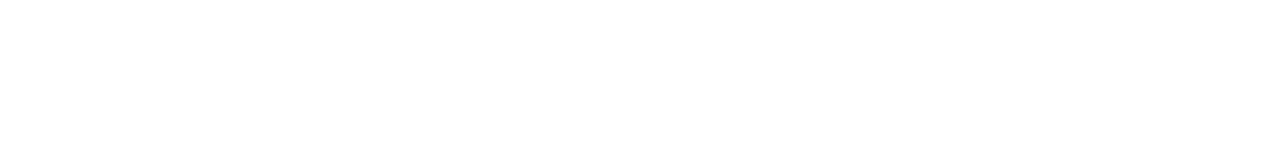
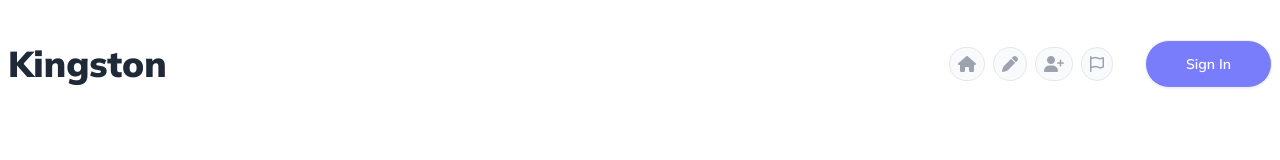
Before and after one commit to MimChowdhury66/PH6-Retro-forum, a plain HTML site: page index.html in a window 1280 px wide. Drawn offline with nearby package versions, Linux system fonts and the light colour scheme.

Commit message:
nav-bar-add

```diff
--- a/index.html
+++ b/index.html
@@ -16,6 +16,13 @@
         type="text/css" />
     <script
         src="https://cdn.tailwindcss.com"></script>
+
+    <!-- font awesome -->
+    <link rel="stylesheet"
+        href="https://cdnjs.cloudflare.com/ajax/libs/font-awesome/6.5.1/css/all.min.css"
+        integrity="sha512-DTOQO9RWCH3ppGqcWaEA1BIZOC6xxalwEsw9c2QQeAIftl+Vegovlnee1c9QX4TctnWMn13TZye+giMm8e2LwA=="
+        crossorigin="anonymous"
+        referrerpolicy="no-referrer" />
 
     <!-- google font -->
     <link rel="preconnect"
@@ -39,10 +46,67 @@
 
 <body class="font">
 
+    <header
+        class="container mx-auto mt-8">
+        <!-- nav section -->
+        <section>
+            <div
+                class="navbar bg-base-100">
+                <div
+                    class="navbar-start">
+
+                    <a
+                        class=" lg:text-4xl font-black">Kingston</a>
+                </div>
+
+                <div
+                    class="navbar-end ">
+                    <div class=" lg:mr-6 flex"
+                        data-tip="hello">
+                        <div class="tooltip"
+                            data-tip="home">
+                            <i
+                                class=" fa-solid fa-house lg:border lg:rounded-full lg:bg-slate-50 text-gray-400 p-1 lg:p-2 lg:mr-2 "></i>
+                        </div>
+                        <div class="tooltip"
+                            data-tip="edit">
+                            <i
+                                class="fa-solid fa-pen lg:border lg:rounded-full lg:bg-slate-50 text-gray-400 p-1 lg:p-2 lg:mr-2"></i>
+                        </div>
+                        <div class="tooltip"
+                            data-tip="add">
+                            <i
+                                class="fa-solid fa-user-plus lg:border lg:rounded-full lg:bg-slate-50 text-gray-400 p-1 lg:p-2 lg:mr-2"></i>
+                        </div>
+                        <div class="tooltip"
+                            data-tip="find">
+                            <i
+                                class="fa-regular fa-flag lg:border lg:rounded-full lg:bg-slate-50 text-gray-400 p-1 lg:p-2 lg:mr-2"></i>
+                        </div>
 
 
+                    </div>
+                    <a
+                        class="btn text-white bg-[#797DFC] lg:px-10 rounded-full">Sign
+                        In</a>
+                </div>
+            </div>
+        </section>
 
 
+        <!-- banner section -->
+
+
+    </header>
+
+
+    <main>
+
+    </main>
+
+    <footer>
+
+    </footer>
 
 
     <script
```
